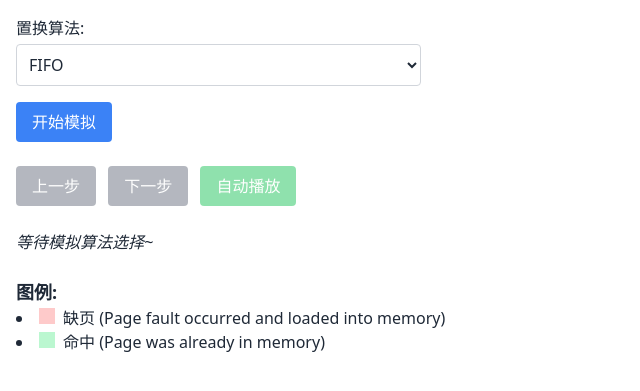
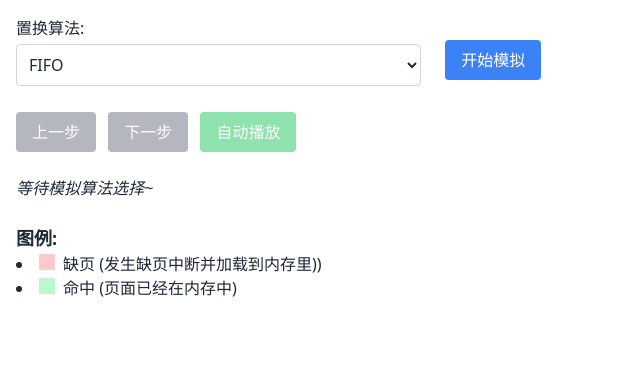
Before and after one commit to Overbtoff/OS-Page-Replacement-Simulator, a Django app: page /step in a window 1280 px wide. Shown: the top 391 px of the page, without its empty margins (0-640 px from the left). Run offline with Django 3.2, Linux system fonts and the light colour scheme.

Commit message:
fix something with CSS and languages,and add the icon

```diff
--- a/replacement/static/js/app.js
+++ b/replacement/static/js/app.js
@@ -500,11 +500,11 @@
     const narrationText = document.getElementById('narrationText');
     if (narrationText) {
       if (step.fault) {
-        narrationText.innerText = `在时间 T${step.step}, 页面 ${step.page} caused a page fault and was loaded into Frame ${step.frameUpdated + 1}.`;
+        narrationText.innerText = `在时间 T${step.step}, 页面 ${step.page} 导致了一次缺页中断并被加载到帧 ${step.frameUpdated + 1}.`;
       } else if (step.hitFrames.length > 0) {
-        narrationText.innerText = `At time T${step.step}, 页面 ${step.page} was already in memory (Hit).`;
+        narrationText.innerText = `在时间 T${step.step}, 页面 ${step.page} 已经在内存中 (命中).`;
       } else {
-        narrationText.innerText = `At time T${step.step}, page ${step.page} was already in memory. No page fault occurred.`;
+        narrationText.innerText = `在时间 T${step.step}, 页面 ${step.page} 已经在内存中，没有缺页中断发生`;
       }
     }
   }
@@ -607,11 +607,11 @@
       const step = simulationHistory[stepIndex - 1];
       if (narrationText) {
         if (step.fault) {
-          narrationText.innerText = `At time T${step.step}, page ${step.page} caused a page fault and was loaded into Frame ${step.frameUpdated + 1}.`;
+          narrationText.innerText = `在时间 T${step.step}, 页面 ${step.page} 导致了一次缺页中断并被加载到帧 ${step.frameUpdated + 1}.`;
         } else if (step.hitFrames.length > 0) {
-          narrationText.innerText = `At time T${step.step}, page ${step.page} was already in memory (Hit).`;
+          narrationText.innerText = `在时间 T${step.step}, 页面 ${step.page} 已经在内存中 (命中).`;
         } else {
-          narrationText.innerText = `At time T${step.step}, page ${step.page} was already in memory. No page fault occurred.`;
+          narrationText.innerText = `在时间 T${step.step}, 页面 ${step.page} 已经在内存中，没有缺页中断发生`;
         }
       }
     } else {
--- a/replacement/templates/replacement/layout.html
+++ b/replacement/templates/replacement/layout.html
@@ -1,3 +1,4 @@
+{% load static %}
 <!DOCTYPE html>
 <html lang="en">
 <head>
@@ -41,6 +42,9 @@
 
 
     <title>页面替换算法</title>
+
+    <!-- Favicon -->
+     <link rel="icon" href="{% static 'Arch.ico' %}" type="image/x-icon">
 </head>
 <body style="font-family: 'Roboto Mono', monospace;">
     <script>
--- a/replacement/templates/replacement/step.html
+++ b/replacement/templates/replacement/step.html
@@ -13,7 +13,7 @@
 
     <!-- Input Section -->
     <section id="inputSection" class="mb-6">
-      <div class="grid grid-cols-1 md:grid-cols-3 gap-4">
+      <div class="flex grid grid-cols-1 md:grid-cols-3 gap-4 ml-4">
         <!-- Page References Input -->
         <div style="display: none">
           <label for="pageReferences" class="block mb-1">Page References:</label>
@@ -36,10 +36,14 @@
             <option value="Optimal">OPT</option>
           </select>
         </div>
-      </div>
-      <button id="startSimulation" class="mt-4 px-4 py-2 bg-blue-500 hover:bg-blue-600 text-white rounded">
+        <!-- Button -->
+        <div class="absolute flex items-end p-2">
+         <button id="startSimulation" class="mt-4 px-4 py-2 bg-blue-500 hover:bg-blue-600 text-white rounded">
         开始模拟
       </button>
+    </div>
+   </div>
+
     </section>
 
 
@@ -73,8 +77,8 @@
     <section id="legend" class="mb-6">
       <h3 class="text-lg font-semibold">图例:</h3>
       <ul class="list-disc list-inside">
-        <li><span class="inline-block w-4 h-4 page-fault mr-2"></span>缺页 (Page fault occurred and loaded into memory)</li>
-        <li><span class="inline-block w-4 h-4 page-hit mr-2"></span>命中 (Page was already in memory)</li>
+        <li><span class="inline-block w-4 h-4 page-fault mr-2"></span>缺页 (发生缺页中断并加载到内存里))</li>
+        <li><span class="inline-block w-4 h-4 page-hit mr-2"></span>命中 (页面已经在内存中)</li>
       </ul>
     </section>
 
```
Also changed, not shown: replacement/static/Arch.ico (added).
